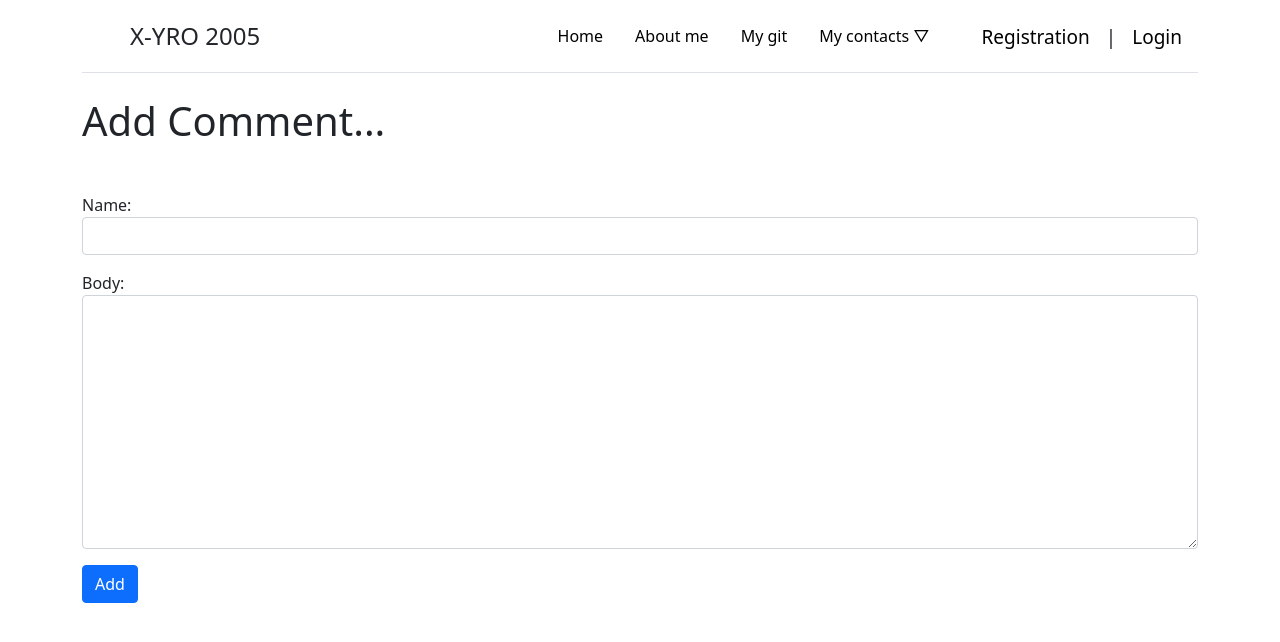
After one commit to Adel5002/WebPortfolio, a Django app: a page that uses WebPortfolioApp/templates/WebPortfolioApp/base.html in a window 1280 px wide. The commit adds this page. Shown: the top 642 px of the page. Run offline with Django 4.2, Linux system fonts and the light colour scheme.

Commit message:
Comment realisation

```diff
--- a/WebPortfolioApp/admin.py
+++ b/WebPortfolioApp/admin.py
@@ -9,3 +9,4 @@ class PortfolioAdmin(admin.ModelAdmin):
 
 
 admin.site.register(PortfolioStructure, PortfolioAdmin)
+admin.site.register(Comment)
--- a/WebPortfolioApp/forms.py
+++ b/WebPortfolioApp/forms.py
@@ -1,6 +1,8 @@
 from django.contrib.auth.forms import UserCreationForm, AuthenticationForm
 from django.contrib.auth.models import User
 from django import forms
+
+from .models import Comment
 
 
 class RegisterUserForm(UserCreationForm):
@@ -17,3 +19,14 @@ class RegisterUserForm(UserCreationForm):
 class LoginUserForm(AuthenticationForm):
     username = forms.CharField(label="Login", widget=forms.TextInput(attrs={'class': 'form-input'}))
     password = forms.CharField(label="Password", widget=forms.PasswordInput(attrs={'class': 'form-input'}))
+
+
+class CommentForm(forms.ModelForm):
+    class Meta:
+        model = Comment
+        fields = ('name', 'body')
+
+        widgets = {
+            'name': forms.TextInput(attrs={'class': 'form-control'}),
+            'body': forms.Textarea(attrs={'class': 'form-control'})
+        }
--- a/WebPortfolioApp/models.py
+++ b/WebPortfolioApp/models.py
@@ -24,3 +24,13 @@ class PortfolioStructure(models.Model):
 
     class Meta:
         ordering = ['id']
+
+
+class Comment(models.Model):
+    project = models.ForeignKey(PortfolioStructure, related_name='comments', on_delete=models.CASCADE)
+    name = models.CharField(max_length=255)
+    body = models.TextField()
+    date_added = models.DateTimeField(auto_now_add=True)
+
+    def __str__(self):
+        return '%s - %s' % (self.project.title, self.name)
--- /dev/null
+++ b/WebPortfolioApp/templates/WebPortfolioApp/add_comment.html
@@ -0,0 +1,20 @@
+{% extends 'WebPortfolioApp/base.html' %}
+
+{% block title %}Add An Comment{% endblock %}
+
+
+{% block content %}
+    <div class="container">
+        <div class="row">
+            <h1 class="mb-5">Add Comment...</h1>
+            <div class="form-group">
+                <form method="post">
+                    {% csrf_token %}
+                    {{ form.as_p }}
+                    <button class="btn btn-primary">Add</button>
+                </form>
+            </div>
+        </div>
+    </div>
+
+{% endblock %}
--- a/WebPortfolioApp/templates/WebPortfolioApp/base.html
+++ b/WebPortfolioApp/templates/WebPortfolioApp/base.html
@@ -8,7 +8,7 @@
     <meta http-equiv="X-UA-Compatible" content="ie=edge">
     <link href="https://cdn.jsdelivr.net/npm/bootstrap@5.0.2/dist/css/bootstrap.min.css" rel="stylesheet" integrity="sha384-EVSTQN3/azprG1Anm3QDgpJLIm9Nao0Yz1ztcQTwFspd3yD65VohhpuuCOmLASjC" crossorigin="anonymous">
     <link rel="stylesheet" href="{% static 'css/style.css' %}">
-    <title>Document</title>
+    <title>{% block title %}{% endblock %}</title>
 </head>
 <body>
     {% block nav %}
--- a/WebPortfolioApp/urls.py
+++ b/WebPortfolioApp/urls.py
@@ -2,7 +2,7 @@ from django.urls import path
 from django.conf import settings
 from django.conf.urls.static import static
 
-from .views import ListProjects, ProjectDetail, RegisterUser, LoginUser, logout_user, like_view
+from .views import ListProjects, ProjectDetail, RegisterUser, LoginUser, logout_user, like_view, AddComment
 
 urlpatterns = [
     path('', ListProjects.as_view(), name='home'),
@@ -10,7 +10,8 @@ urlpatterns = [
     path('login/', LoginUser.as_view(), name='login'),
     path('logout/', logout_user, name='logout'),
     path('register/', RegisterUser.as_view(), name='register'),
-    path('project/<slug:proj_slug>/like', like_view, name='like_project')
+    path('project/<slug:proj_slug>/like', like_view, name='like_project'),
+    path('project/<slug:proj_slug>/add_comment/', AddComment.as_view(), name='add_comment')
 ]
 
 
--- a/WebPortfolioApp/views.py
+++ b/WebPortfolioApp/views.py
@@ -7,8 +7,8 @@ from django.urls import reverse_lazy
 from django.views.generic import ListView, DetailView, CreateView
 from django.urls import reverse
 
-from .forms import RegisterUserForm, LoginUserForm
-from .models import PortfolioStructure
+from .forms import RegisterUserForm, LoginUserForm, CommentForm
+from .models import PortfolioStructure, Comment
 
 
 class ListProjects(ListView):
@@ -38,6 +38,7 @@ class ProjectDetail(DetailView):
         context['liked'] = liked
         return context
 
+
 class RegisterUser(CreateView):
     form_class = RegisterUserForm
     template_name = 'WebPortfolioApp/register_popup.html'
@@ -56,6 +57,7 @@ def logout_user(request):
     logout(request)
     return redirect('login')
 
+
 @login_required
 def like_view(request, proj_slug):
     project = get_object_or_404(PortfolioStructure, id=request.POST.get('project_id'))
@@ -68,3 +70,16 @@ def like_view(request, proj_slug):
         liked = True
 
     return HttpResponseRedirect(reverse('project', args=[str(proj_slug)]))
+
+
+class AddComment(CreateView):
+    model = Comment
+    form_class = CommentForm
+    template_name = 'WebPortfolioApp/add_comment.html'
+
+    def form_valid(self, form):
+        form.instance.project = PortfolioStructure.objects.get(slug=self.kwargs['proj_slug'])
+        return super().form_valid(form)
+
+    def get_success_url(self):
+        return reverse('project', kwargs={'proj_slug': self.object.project.slug})
```
Also changed, not shown: WebPortfolioApp/templates/WebPortfolioApp/details.html (+21 -1 lines), WebPortfolioApp/migrations/0011_comment.py (added), db.sqlite3, 1 other file.
